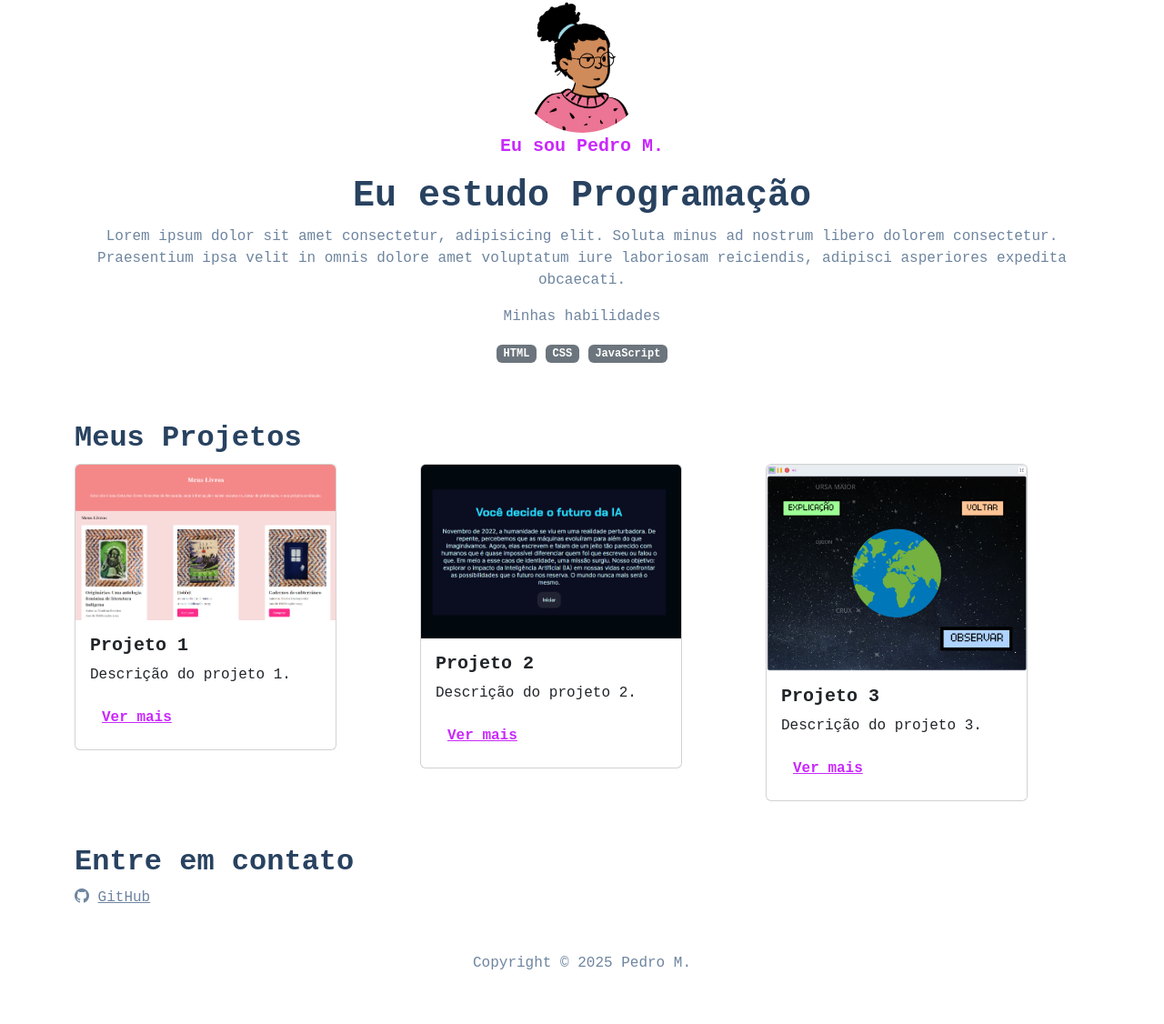
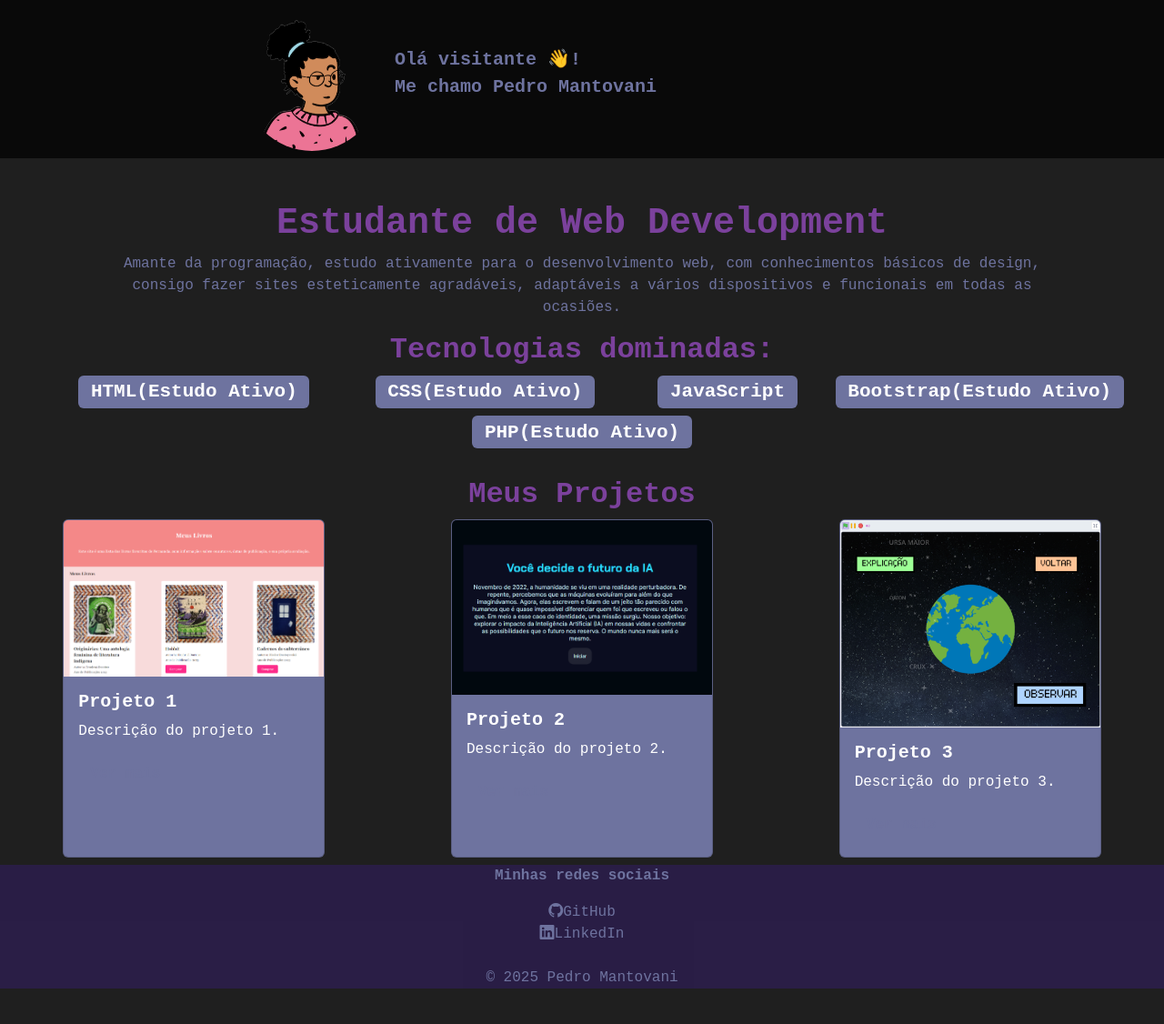
Before and after one commit to PedroMantovaniAL/PJT-PortifolioDigital, a plain HTML site: page index.html in a window 1280 px wide. Shown: the part 4-1130 px from the top of the page at 91% size. After the commit the page ends 1091 px from the top, so only its background shows below. Drawn offline with nearby package versions, Linux system fonts and the light colour scheme; a web font is replaced by a local one.

Commit message:
Mudanças de organização e visual

```diff
--- a/index.html
+++ b/index.html
@@ -4,69 +4,67 @@
 <head>
     <meta charset="UTF-8">
     <meta name="viewport" content="width=device-width, initial-scale=1.0">
-    <link href="https://cdn.jsdelivr.net/npm/bootstrap@5.3.6/dist/css/bootstrap.min.css" rel="stylesheet" integrity="sha384-4Q6Gf2aSP4eDXB8Miphtr37CMZZQ5oXLH2yaXMJ2w8e2ZtHTl7GptT4jmndRuHDT" crossorigin="anonymous">
+    <link href="https://cdn.jsdelivr.net/npm/bootstrap@5.3.6/dist/css/bootstrap.min.css" rel="stylesheet"
+        integrity="sha384-4Q6Gf2aSP4eDXB8Miphtr37CMZZQ5oXLH2yaXMJ2w8e2ZtHTl7GptT4jmndRuHDT" crossorigin="anonymous">
     <link rel="stylesheet" href="https://cdn.jsdelivr.net/npm/bootstrap-icons@1.13.1/font/bootstrap-icons.min.css">
     <link rel="stylesheet" href="styles/style.css">
     <title>Meu portfólio</title>
-    <style>
-        img.rounded-circle {
-            width: 150px;
-            height: 150px;
-        }
-
-        div.card {
-            width: 18rem;
-        }
-    </style>
 </head>
 
 <body>
-    <header class="container text-center">
-        <img src="images/avatar-perfil.png" alt="Avatar" class="rounded-circle">
-        <p class="lead">Eu sou Pedro M.</p>
-        <h1>Eu estudo Programação</h1>
-        <p>Lorem ipsum dolor sit amet consectetur, adipisicing elit. Soluta minus ad nostrum libero dolorem consectetur.
-            Praesentium ipsa velit in omnis dolore amet voluptatum iure laboriosam reiciendis, adipisci asperiores
-            expedita obcaecati.</p>
-        <p>Minhas habilidades</p>
-        <div>
-            <p class="badge bg-secondary">HTML</p>
-            <p class="badge bg-secondary">CSS</p>
-            <p class="badge bg-secondary">JavaScript</p>
+    <header class="container-fluid pb-2 d-flex align-items-center">
+        <img src="images/avatar-perfil.png" alt="Avatar" class="rounded-circle me-3">
+        <p class="lead mb-0">Olá visitante &#128075;! <br> Me chamo Pedro Mantovani</p>
+        <p class=""></p>
+</header>
+
+    <main class="container-fluid mt-5">
+        <div class="text-center mb-4">
+            <h1>Estudante de Web Development</h1>
+            <p class="px-5 mx-5">Amante da programação, estudo ativamente para o desenvolvimento web, com conhecimentos básicos de design, consigo fazer sites esteticamente agradáveis, adaptáveis a vários dispositivos e funcionais em todas as ocasiões.</p>
+            <h2>Tecnologias dominadas:</h2>
+            <div class="row d-flex justify-content-center">
+                <h3 class="col-sm-5 col-md-4 col-lg-4 col-xl-3 col-xxl-3"><span class="badge">HTML(Estudo Ativo)</span></h3>
+                <h3 class="col-sm-5 col-md-4 col-lg-4 col-xl-3 col-xxl-3"><span class="badge">CSS(Estudo Ativo)</span></h3>
+                <h3 class="col-sm-4 col-md-3 col-lg-3 col-xl-2 col-xxl-2"><span class="badge">JavaScript</span></h3>
+                <h3 class="col-sm-5 col-md-5 col-lg-5 col-xl-3 col-xxl-3"><span class="badge">Bootstrap(Estudo Ativo)</span></h3>
+                <h3 class="col-sm-5 col-md-4 col-lg-4 col-xl-3 col-xxl-3"><span class="badge">PHP(Estudo Ativo)</span></h3>
+            </div>
         </div>
-    </header>
-    <main class="container mt-5">
-        <h2>Meus Projetos</h2>
-        <div class="row">
-            <div class="col-md-4">
+        <h2 class="text-center">Meus Projetos</h2>
+        <div class="row d-flex align-content-center">
+            <div class="col-sm-6 col-md-4 col-lg-4 d-flex justify-content-center">
                 <div class="card">
                     <img src="images/projeto-1.png" class="card-img-top" alt="Projeto 1">
                     <div class="card-body">
                         <h5 class="card-title">Projeto 1</h5>
                         <p class="card-text">Descrição do projeto 1.</p>
-                        <button type="button" class="btn btn-link" data-bs-toggle="modal" data-bs-target="#project1Modal">Ver mais</button>
+                        <button type="button" class="btn btn-link text-decoration-none" data-bs-toggle="modal"
+                            data-bs-target="#project1Modal">Ver mais</button>
                     </div>
                 </div>
             </div>
 
-            <div class="col-md-4">
+            <div class="col-sm-6 col-md-4 col-lg-4 d-flex justify-content-center">
                 <div class="card">
                     <img src="images/projeto-2.png" class="card-img-top" alt="Projeto 2">
                     <div class="card-body">
                         <h5 class="card-title">Projeto 2</h5>
                         <p class="card-text">Descrição do projeto 2.</p>
-                        <button type="button" class="btn btn-link" data-bs-toggle="modal" data-bs-target="#project2Modal">Ver mais</button>
+                        <button type="button" class="btn btn-link text-decoration-none" data-bs-toggle="modal"
+                            data-bs-target="#project2Modal">Ver mais</button>
                     </div>
                 </div>
             </div>
 
-            <div class="col-md-4">
+            <div class="col-sm-6 col-md-4 col-lg-4 d-flex justify-content-center">
                 <div class="card">
                     <img src="images/projeto-3.png" class="card-img-top" alt="Projeto 3">
                     <div class="card-body">
                         <h5 class="card-title">Projeto 3</h5>
                         <p class="card-text">Descrição do projeto 3.</p>
-                        <button type="button" class="btn btn-link" data-bs-toggle="modal" data-bs-target="#project3Modal">Ver mais</button>
+                        <button type="button" class="btn btn-link text-decoration-none" data-bs-toggle="modal"
+                            data-bs-target="#project3Modal">Ver mais</button>
                     </div>
                 </div>
             </div>
@@ -81,8 +79,11 @@
                     <button type="button" class="btn-close" data-bs-dismiss="modal" aria-label="Close"></button>
                 </div>
                 <div class="modal-body">
-                    <p>Lorem ipsum dolor sit amet consectetur adipisicing elit. Placeat soluta ea consectetur maxime natus adipisci corrupti cumque ipsa porro dolorum ab, incidunt tempore architecto autem magnam. Ratione, blanditiis! Possimus, laboriosam.</p>
-                    <img src="images/projeto-1.png" class="img-fluid w-100" alt="Imagem representativa do projeto de uma biblioteca online">
+                    <p>Lorem ipsum dolor sit amet consectetur adipisicing elit. Placeat soluta ea consectetur maxime
+                        natus adipisci corrupti cumque ipsa porro dolorum ab, incidunt tempore architecto autem magnam.
+                        Ratione, blanditiis! Possimus, laboriosam.</p>
+                    <img src="images/projeto-1.png" class="img-fluid w-100"
+                        alt="Imagem representativa do projeto de uma biblioteca online">
                 </div>
                 <div class="modal-footer">
                     <a href="#">Ver projeto completo</a>
@@ -92,7 +93,7 @@
         </div>
     </div>
 
-        <div class="modal" tabindex="-1" id="project2Modal">
+    <div class="modal" tabindex="-1" id="project2Modal">
         <div class="modal-dialog">
             <div class="modal-content">
                 <div class="modal-header">
@@ -100,8 +101,11 @@
                     <button type="button" class="btn-close" data-bs-dismiss="modal" aria-label="Close"></button>
                 </div>
                 <div class="modal-body">
-                    <p>Lorem ipsum dolor sit amet consectetur adipisicing elit. Placeat soluta ea consectetur maxime natus adipisci corrupti cumque ipsa porro dolorum ab, incidunt tempore architecto autem magnam. Ratione, blanditiis! Possimus, laboriosam.</p>
-                    <img src="images/projeto-2.png" class="img-fluid w-100" alt="Imagem representativa do projeto de uma biblioteca online">
+                    <p>Lorem ipsum dolor sit amet consectetur adipisicing elit. Placeat soluta ea consectetur maxime
+                        natus adipisci corrupti cumque ipsa porro dolorum ab, incidunt tempore architecto autem magnam.
+                        Ratione, blanditiis! Possimus, laboriosam.</p>
+                    <img src="images/projeto-2.png" class="img-fluid w-100"
+                        alt="Imagem representativa do projeto de uma biblioteca online">
                 </div>
                 <div class="modal-footer">
                     <a href="#">Ver projeto completo</a>
@@ -111,7 +115,7 @@
         </div>
     </div>
 
-        <div class="modal" tabindex="-1" id="project3Modal">
+    <div class="modal" tabindex="-1" id="project3Modal">
         <div class="modal-dialog">
             <div class="modal-content">
                 <div class="modal-header">
@@ -119,8 +123,11 @@
                     <button type="button" class="btn-close" data-bs-dismiss="modal" aria-label="Close"></button>
                 </div>
                 <div class="modal-body">
-                    <p>Lorem ipsum dolor sit amet consectetur adipisicing elit. Placeat soluta ea consectetur maxime natus adipisci corrupti cumque ipsa porro dolorum ab, incidunt tempore architecto autem magnam. Ratione, blanditiis! Possimus, laboriosam.</p>
-                    <img src="images/projeto-3.png" class="img-fluid w-100" alt="Imagem representativa do projeto de uma biblioteca online">
+                    <p>Lorem ipsum dolor sit amet consectetur adipisicing elit. Placeat soluta ea consectetur maxime
+                        natus adipisci corrupti cumque ipsa porro dolorum ab, incidunt tempore architecto autem magnam.
+                        Ratione, blanditiis! Possimus, laboriosam.</p>
+                    <img src="images/projeto-3.png" class="img-fluid w-100"
+                        alt="Imagem representativa do projeto de uma biblioteca online">
                 </div>
                 <div class="modal-footer">
                     <a href="#">Ver projeto completo</a>
@@ -130,13 +137,17 @@
         </div>
     </div>
 
-    <footer class="container py-5">
-        <h2>Entre em contato</h2>
-        <div>
+    <footer class="container-fluid mt-2">
+        <p class="text-center" style="font-weight: 700;">Minhas redes sociais</p>
+        <div class="d-flex justify-content-center">
             <i class="bi bi-github"></i>
-            <a href="#">GitHub</a>
+            <a href="#" class="text-decoration-none" style="font-weight: normal;">GitHub</a>
         </div>
-        <p class="my-5 text-center">Copyright &copy; 2025 Pedro M.</p>
+        <div class="d-flex justify-content-center">
+            <i class="bi bi-linkedin"></i>
+            <a href="#" class="text-decoration-none" style="font-weight: normal;">LinkedIn</a>
+        </div>
+        <p class="mt-sm-1 mt-md-2 mt-lg-3 mt-xl-4 mt-xxl-5 mb-0 text-center">&copy; 2025 Pedro Mantovani</p>
     </footer>
     <script src="https://cdn.jsdelivr.net/npm/bootstrap@5.3.6/dist/js/bootstrap.bundle.min.js"
         integrity="sha384-j1CDi7MgGQ12Z7Qab0qlWQ/Qqz24Gc6BM0thvEMVjHnfYGF0rmFCozFSxQBxwHKO"
--- a/styles/style.css
+++ b/styles/style.css
@@ -1,14 +1,36 @@
 @import url('https://fonts.googleapis.com/css2?family=Cascadia+Code:ital,wght@0,200..700;1,200..700&display=swap');
 
 :root {
-    --main-color: #6E859F;
-    --secondary-color: #284260;
-    --contrast-color: #C928FC;
+    --main-color: #6e739f;
+    --secondary-color: #7b419c;
+    --contrast-color: #fcf94e;
+}
+
+header {
+    background-color: rgba(0, 0, 0, 0.699);
+}
+
+img.rounded-circle {
+    width: 150px;
+    height: 150px;
+    margin-left: 20vw;
+    margin-top: 20px;
+}
+
+div.card {
+    width: 18rem;
+    background-color: var(--main-color);
+    color: white;
+}
+
+div.card:hover {
+    background-color: var(--secondary-color);
 }
 
 body {
     font-family: 'Cascadia Code', monospace;
     color: var(--main-color);
+    background-color: rgb(31, 31, 31);
 }
 
 h1, h2, h5 {
@@ -16,15 +38,25 @@ h1, h2, h5 {
     font-weight: 700;
 }
 
-.lead, .btn-link {
-    color: var(--contrast-color);
+span.badge {
+    background-color: var(--main-color);
+}
+
+span:hover {
+    background-color: var(--contrast-color);
+    color: var(--main-color)
+}
+
+a, .lead, .btn-link {
+    color: var(--main-color);
     font-weight: 700;
 }
 
-a, .btn-link:hover {
+a:hover, .btn-link:hover {
+    color: var(--contrast-color);
+}
+
+footer {
+    background-color: rgba(47, 29, 88, 0.678);
     color: var(--main-color);
 }
-
-a:hover {
-    color: var(--contrast-color);
-}
```
